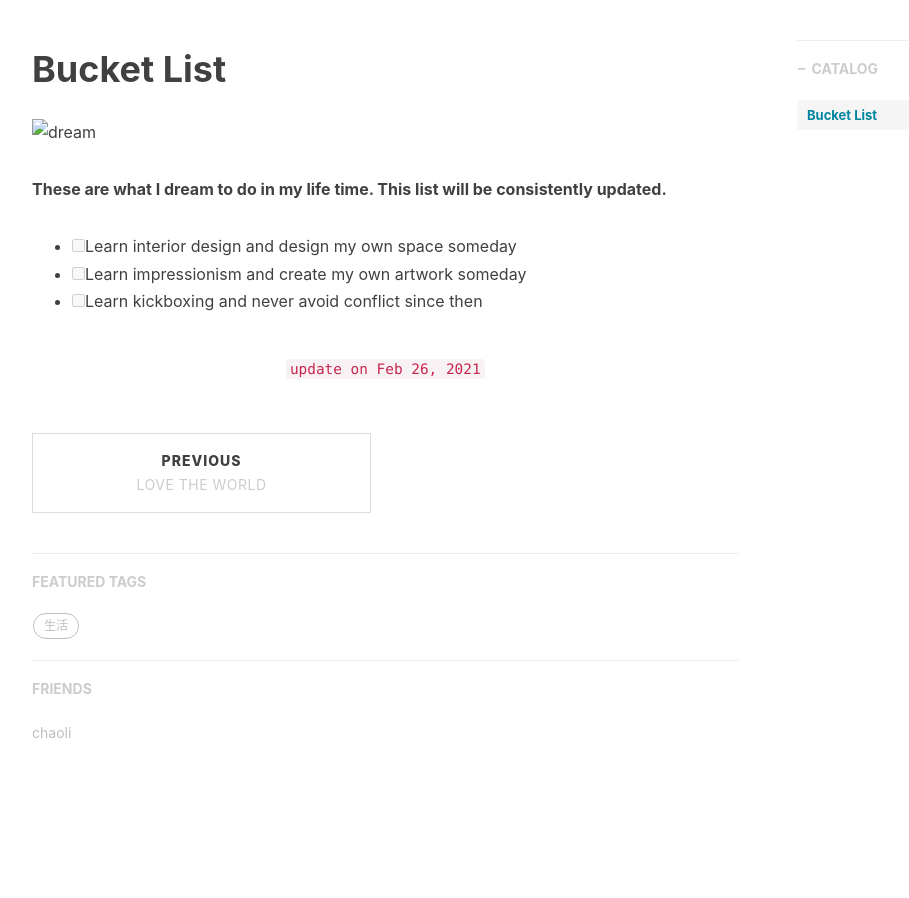
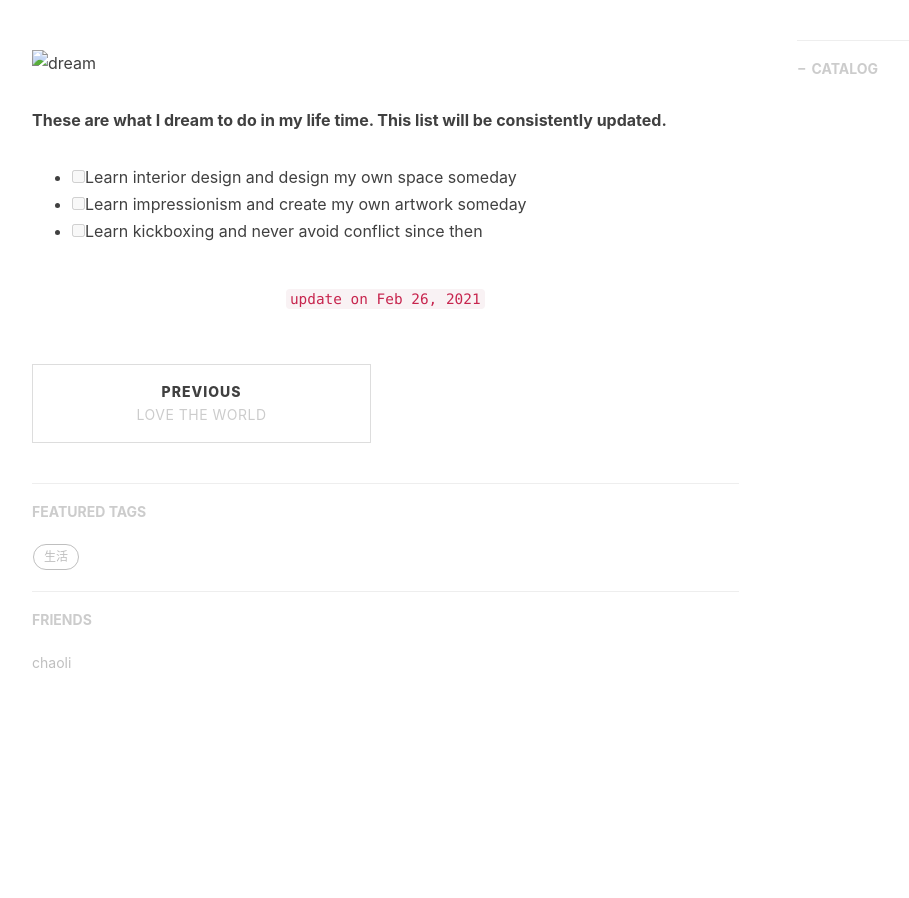
Before and after one commit to brainfo/brainfo.github.io, a Jekyll site: the page built from _posts/2021-02-26-bucket-list.md, in a window 1280 px wide. Shown: the part 565-1463 px from the top of the page, without its empty margins (233-1142 px from the left). Built offline with Jekyll 4.4.1, drawn with Linux system fonts in a browser that asks for light colours; nearby versions of some CDN libraries; comment, search, counter and statistics services are not loaded; after the commit the page ends 1393 px from its top, so only the background shows below that.

Commit message:
Update 2021-02-26-bucket-list.md

```diff
--- a/_posts/2021-02-26-bucket-list.md
+++ b/_posts/2021-02-26-bucket-list.md
@@ -12,11 +12,11 @@ tags:
 
 
 
-# Bucket List
-
 ![dream](/img/in-post/post-bucket-list/dreams-quotes-02a.jpg)
 
 **These are what I dream to do in my life time. This list will be consistently updated.**
+
+
 
 - [ ] Learn interior design and design my own space someday
 - [ ] Learn impressionism and create my own artwork someday
```
